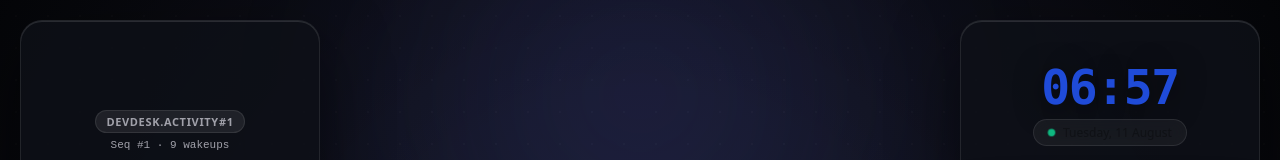
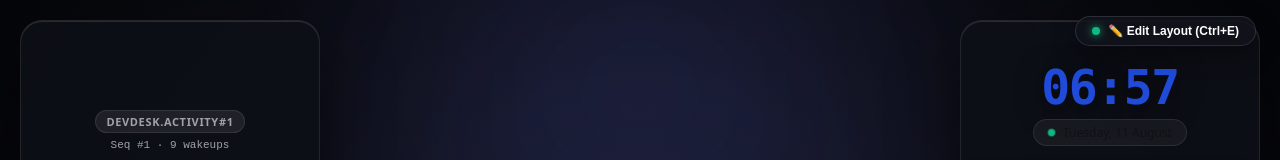
Before and after one commit to Gothxam/devdesk, a React (Vite) app in the folder apps/desktop/: page / in a window 1280 px wide. Shown: the top 160 px of the page. Built offline with nearby package versions, Linux system fonts and the light colour scheme.

Commit message:
fix(desktop): resolve Desktop Mode Edit Mode entry, pointer event routing, and context menu triggering

```diff
--- a/apps/desktop/src/desktop/components/edit-overlay.tsx
+++ b/apps/desktop/src/desktop/components/edit-overlay.tsx
@@ -1,6 +1,6 @@
 /**
  * Stage 6 — Desktop Edit Mode Overlay & Snap Alignment Guides
- * Renders 8px spacing grid and magnetic cyan alignment guides when Edit Mode is active.
+ * Renders 8px spacing grid, active banner, and magnetic cyan alignment guides when Edit Mode is active.
  */
 
 export interface SnapGuide {
@@ -12,11 +12,10 @@ export interface EditOverlayProps {
   readonly isEditMode: boolean;
   readonly snapGuides: readonly SnapGuide[];
   readonly workArea: { readonly width: number; readonly height: number };
+  readonly onToggleEditMode: () => void;
 }
 
-export function EditOverlay(props: EditOverlayProps): React.JSX.Element | null {
-  if (!props.isEditMode) return null;
-
+export function EditOverlay(props: EditOverlayProps): React.JSX.Element {
   return (
     <div
       style={{
@@ -27,44 +26,70 @@ export function EditOverlay(props: EditOverlayProps): React.JSX.Element | null {
         userSelect: 'none',
       }}
     >
-      {/* 8px Spacing Grid Overlay */}
+      {/* 8px Spacing Grid Overlay (Visible in Edit Mode) */}
+      {props.isEditMode && (
         <div
           style={{
             position: 'absolute',
             inset: 0,
             backgroundImage:
-            'linear-gradient(to right, rgba(99, 102, 241, 0.04) 1px, transparent 1px), linear-gradient(to bottom, rgba(99, 102, 241, 0.04) 1px, transparent 1px)',
+              'linear-gradient(to right, rgba(99, 102, 241, 0.05) 1px, transparent 1px), linear-gradient(to bottom, rgba(99, 102, 241, 0.05) 1px, transparent 1px)',
             backgroundSize: '8px 8px',
           }}
         />
+      )}
 
-      {/* Edit Mode Active Banner */}
+      {/* Top Floating Hot Button / Status Pill */}
       <div
         style={{
           position: 'absolute',
           top: 16,
-          left: '50%',
-          transform: 'translateX(-50%)',
-          padding: '6px 16px',
+          right: 24,
+          zIndex: 1000,
+          pointerEvents: 'auto',
+        }}
+      >
+        <button
+          type="button"
+          onClick={props.onToggleEditMode}
+          style={{
+            display: 'flex',
+            alignItems: 'center',
+            gap: 8,
+            padding: '7px 16px',
             borderRadius: 20,
-          background: 'rgba(99, 102, 241, 0.25)',
+            border: props.isEditMode
+              ? '1px solid rgba(129, 140, 248, 0.6)'
+              : '1px solid rgba(255, 255, 255, 0.12)',
+            background: props.isEditMode
+              ? 'rgba(99, 102, 241, 0.3)'
+              : 'rgba(18, 20, 28, 0.75)',
             backdropFilter: 'blur(16px)',
-          border: '1px solid rgba(129, 140, 248, 0.4)',
+            WebkitBackdropFilter: 'blur(16px)',
             color: '#ffffff',
             fontSize: 12,
             fontWeight: 600,
+            cursor: 'pointer',
             boxShadow: '0 8px 24px rgba(0, 0, 0, 0.4)',
-          display: 'flex',
-          alignItems: 'center',
-          gap: 8,
+            transition: 'all 0.2s ease',
           }}
         >
-        <span style={{ width: 8, height: 8, borderRadius: '50%', background: '#6366f1' }} />
-        <span>Desktop Edit Mode Active — Drag to reposition · Corner handles to resize</span>
+          <span
+            style={{
+              width: 8,
+              height: 8,
+              borderRadius: '50%',
+              background: props.isEditMode ? '#818cf8' : '#10b981',
+              boxShadow: props.isEditMode ? '0 0 8px #818cf8' : '0 0 8px #10b981',
+            }}
+          />
+          <span>{props.isEditMode ? '🔒 Done Editing (Ctrl+E)' : '✏️ Edit Layout (Ctrl+E)'}</span>
+        </button>
       </div>
 
       {/* Dynamic Magnetic Snap Alignment Guides */}
-      {props.snapGuides.map((guide, idx) => (
+      {props.isEditMode &&
+        props.snapGuides.map((guide, idx) => (
           <div
             key={`guide-${guide.orientation}-${guide.position}-${idx}`}
             style={{
--- a/apps/desktop/src/desktop/components/surface-card.tsx
+++ b/apps/desktop/src/desktop/components/surface-card.tsx
@@ -67,8 +67,8 @@ export function surfaceStyle(
       : isHit
       ? '0 0 40px rgba(255, 255, 255, 0.22), 0 32px 80px rgba(0, 0, 0, 0.7)'
       : '0 24px 64px rgba(0, 0, 0, 0.5), inset 0 1px 0 rgba(255, 255, 255, 0.12)',
-    pointerEvents: isEditMode ? 'auto' : 'none',
-    cursor: isEditMode ? (placement.isLocked ? 'not-allowed' : 'grab') : 'default',
+    pointerEvents: 'auto',
+    cursor: isEditMode ? (placement.isLocked ? 'not-allowed' : 'grab') : 'pointer',
     display: 'flex',
     flexDirection: 'column',
     justifyContent: 'center',
@@ -149,7 +149,7 @@ function SessionWidgetView(): React.JSX.Element {
 
       <div style={{ fontSize: 11, color: '#71717a', display: 'flex', justifyContent: 'space-between' }}>
         <span>Start: 15:30:00</span>
-        <span> Cadence: 1.0s</span>
+        <span>Cadence: 1.0s</span>
       </div>
     </div>
   );
--- a/apps/desktop/src/desktop/desktop-root.tsx
+++ b/apps/desktop/src/desktop/desktop-root.tsx
@@ -205,6 +205,7 @@ export function DesktopRoot(props: DesktopRootProps): React.JSX.Element {
         isEditMode={isEditMode}
         snapGuides={snapGuides}
         workArea={{ width: window.innerWidth, height: window.innerHeight }}
+        onToggleEditMode={() => setIsEditMode((prev) => !prev)}
       />
 
       {/* Render Surfaces from Composition Scene (Source of Truth) */}
```
Also changed, not shown: 1 other file (tests, documents, lock files or other folders). Lines whose indentation alone changed are shown as unchanged.
